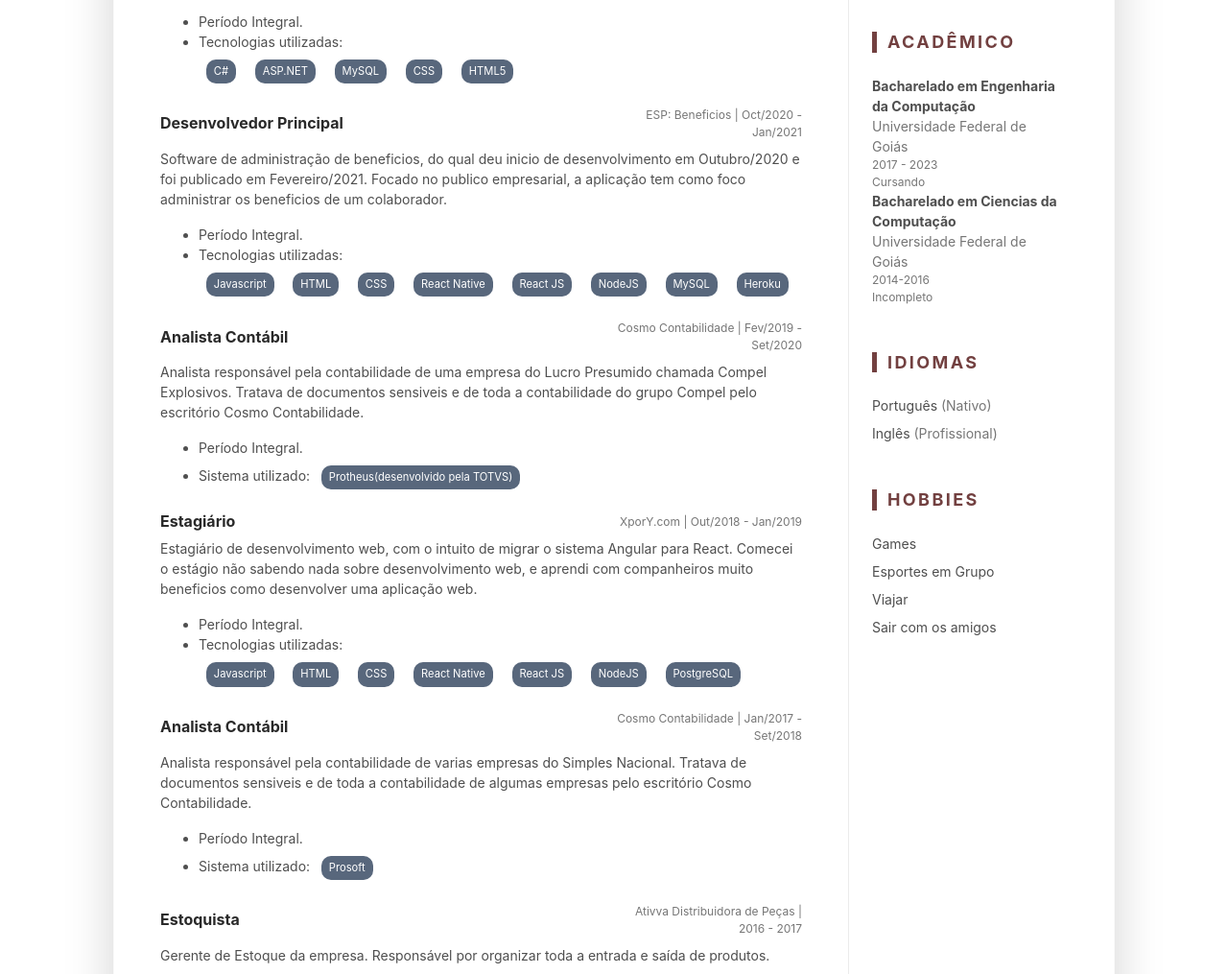
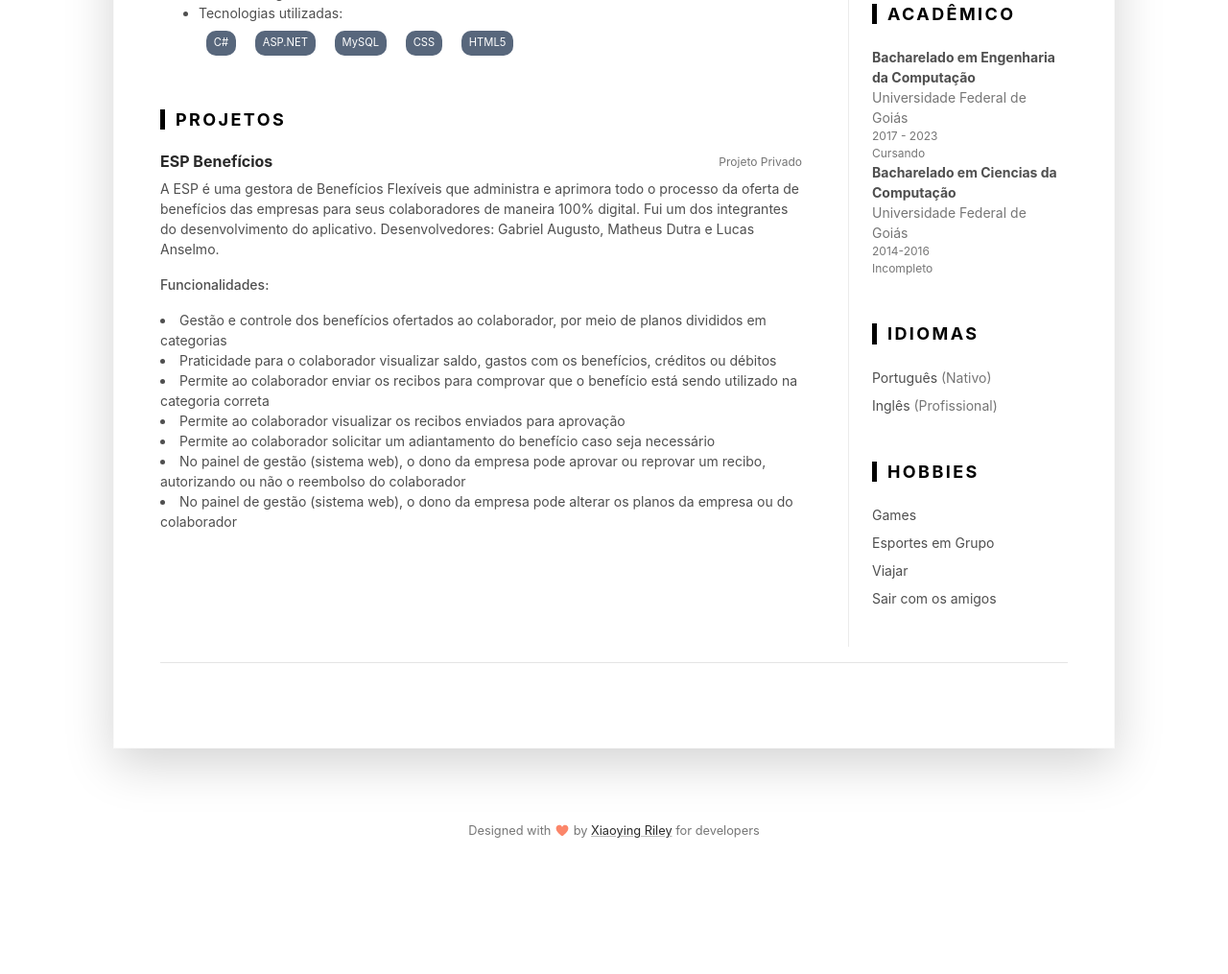
Before and after one commit to madutra/madutra.github.io, a plain HTML site: page index.html in a window 1280 px wide. Shown: the part 1045-2060 px from the top of the page at 96% size. After the commit the page ends 1945 px from the top, so only its background shows below. Drawn offline with Linux system fonts and the light colour scheme.

Commit message:
fix: update primary color to black and replace resume profile image

```diff
--- a/index.html
+++ b/index.html
@@ -1,6 +1,5 @@
 <!DOCTYPE html>
 <html lang="en">
-
 	<head>
 		<title>Currículo Matheus Andrade</title>
 
@@ -13,7 +12,10 @@
 		<link rel="shortcut icon" href="favicon.ico" />
 
 		<!-- Google Fonts -->
-	<link href="https://fonts.googleapis.com/css?family=Roboto:300,400,500,700,900" rel="stylesheet" />
+		<link
+			href="https://fonts.googleapis.com/css?family=Roboto:300,400,500,700,900"
+			rel="stylesheet"
+		/>
 
 		<!-- FontAwesome JS-->
 		<script defer src="assets/fontawesome/js/all.min.js"></script>
@@ -25,31 +27,50 @@
 	<body>
 		<div class="main-wrapper">
 			<div class="container px-3 px-lg-5">
-			<article class="resume-wrapper mx-auto theme-bg-light p-5 mb-5 my-5 shadow-lg">
+				<article
+					class="resume-wrapper mx-auto theme-bg-light p-5 mb-5 my-5 shadow-lg"
+				>
 					<div class="resume-header">
 						<div class="row align-items-center">
 							<div class="resume-title col-12 col-md-6 col-lg-8 col-xl-9">
-							<h2 class="resume-name mb-0 text-uppercase">Matheus Andrade</h2>
-							<div class="resume-tagline mb-3 mb-md-0">
-								Desenvolvedor Pleno
-							</div>
+								<img
+									class="resume-profile-image mb-3 mb-md-0 mr-md-5 ml-md-0 rounded mx-auto"
+									src="assets/images/resume-profile.png"
+									alt="image"
+								/>
+								<h3 class="resume-name mb-0 text-uppercase">Matheus Dutra</h3>
+								<div class="resume-tagline mb-3 mb-md-0">Desenvolvedor Pleno</div>
 							</div>
 							<!--//resume-title-->
 							<div class="resume-contact col-12 col-md-6 col-lg-4 col-xl-3">
 								<ul class="list-unstyled mb-0">
 									<li class="mb-2">
-									<i class="fas fa-phone-square fa-fw fa-lg mr-2"></i><a class="resume-link" href="https://api.whatsapp.com/send?phone=5562982287372&text=Ol%C3%A1%2C%20Matheus%2C%20vim%20pelo%20curr%C3%ADculo!">(62) 98228-7372</a>
+										<i class="fas fa-phone-square fa-fw fa-lg mr-2"></i
+										><a
+											class="resume-link"
+											href="https://api.whatsapp.com/send?phone=5562982287372&text=Ol%C3%A1%2C%20Matheus%2C%20vim%20pelo%20curr%C3%ADculo!"
+											>(62) 98228-7372</a
+										>
 									</li>
 									<li class="mb-2">
-									<i class="fas fa-envelope-square fa-fw fa-lg mr-2"></i><a class="resume-link"
-										href="mailto:matheus.addutra@gmail.com">matheus.addutra@gmail.com</a>
+										<i class="fas fa-envelope-square fa-fw fa-lg mr-2"></i
+										><a class="resume-link" href="mailto:matheus.addutra@gmail.com"
+											>matheus.addutra@gmail.com</a
+										>
 									</li>
 									<li class="mb-2">
-									<i class="fab fa-linkedin fa-fw fa-lg mr-2"></i><a class="resume-link" href="https://www.linkedin.com/in/matheus-andrade-dutra/">Perfil linkedin </a>
+										<i class="fab fa-linkedin fa-fw fa-lg mr-2"></i
+										><a
+											class="resume-link"
+											href="https://www.linkedin.com/in/matheus-andrade-dutra/"
+											>Perfil linkedin
+										</a>
 									</li>
 									<li class="mb-2">
-									<i class="fab fa-github-square fa-fw fa-lg mr-2"></i><a class="resume-link"
-									href="https://github.com/madutra">https://github.com/madutra</a>
+										<i class="fab fa-github-square fa-fw fa-lg mr-2"></i
+										><a class="resume-link" href="https://github.com/madutra"
+											>https://github.com/madutra</a
+										>
 									</li>
 									<li class="mb-0">
 										<i class="fas fa-map-marker-alt fa-fw fa-lg mr-2"></i>Goiânia
@@ -64,23 +85,17 @@
 					<hr />
 					<div class="resume-intro py-3">
 						<div class="media flex-column flex-md-row align-items-center">
-						<img class="resume-profile-image mb-3 mb-md-0 mr-md-5 ml-md-0 rounded mx-auto"
-							src="assets/images/resume-profile.png" alt="image" />
 							<div class="media-body text-left">
 								<p class="mb-0">
-								Estudante de Engenharia da Computação desde 2017, na Universidade Federal de Goiás.
-								<br></br>
-								Estou no último período do curso, trabalhando desde o primeiro período da faculdade, sempre
-								tentei conciliar os dois sem um atrapalhar o outro. Iniciei no meio acadêmico em Ciencias
-								da Computação, na UFG, porêm no 4º período tive que realizar a mudança de curso para Engenharia da
-								Computação.
-								<br></br>
-								Sempre buscando melhorar minhas práticas no mercado de trabalho, busco absorver a maior quantidade de
-								conhecimento possível aonde estou. Trabalhei como estoquista, analista contábil, estagiário em
-								Desenvolvimento Web,
-								e tive o prazer de ser o desenvolvedor principal de um projeto Web, do qual desenvolvi a aplicação ESP
-								Benefícios. Pude contribuir para a Globaltec nos projetos da área de desenvolvimento contábil e agora
-								estou trilhando o caminho junto a Pivot.
+									Engenheiro de Computação formado pela Universidade Federal de Goiás
+									(UFG) em 2024, com sólida experiência em desenvolvimento full stack.
+									Atualmente, atuo como desenvolvedor pleno, combinando conhecimento em
+									tecnologias backend e frontend para criar soluções eficientes e
+									escaláveis. Durante minha trajetória, trabalhei enquanto cursava a
+									graduação, o que me proporcionou uma visão prática e aprofundada do
+									mercado de tecnologia. Meu foco está em desenvolver aplicações
+									robustas, otimizadas e seguras, sempre buscando aprimorar minhas
+									habilidades e acompanhar as melhores práticas da indústria.
 								</p>
 							</div>
 							<!--//media-body-->
@@ -93,32 +108,35 @@
 							<div class="resume-main col-12 col-lg-8 col-xl-9 pr-0 pr-lg-5">
 								<section class="work-section py-3">
 									<h3 class="text-uppercase resume-section-heading mb-4">
-									Experiências de trabalho
+										Experiências Profissional
 									</h3>
 									<div class="item mb-3">
 										<div class="item-heading row align-items-center mb-2">
 											<h4 class="item-title col-12 col-md-6 col-lg-8 mb-2 mb-md-0">
 												Desenvolvedor Pleno FrontEnd/BackEnd
 											</h4>
-										<div class="item-meta col-12 col-md-6 col-lg-4 text-muted text-left text-md-right">
+											<div
+												class="item-meta col-12 col-md-6 col-lg-4 text-muted text-left text-md-right"
+											>
 												Pivot Máquinas agrícolas e Sistemas de irrigação | Setembro/2023
 											</div>
 										</div>
 										<div class="item-content">
 											<p>
-											Projetar, desenvolver, implantar e manter sistemas de informação
-											e aplicações, aplicando critérios ergonômicos de navegação e
-											codificação de programas, com expertise em linguagens como
-											Laravel (no back-end) e React (no front-end). Meu objetivo
-											é atender aos padrões de qualidade estabelecidos, garantindo
-											benefícios tangíveis. Além disso, priorizo a racionalização
-											e automação de processos e rotinas de trabalho em todos os
-											departamentos da instituição, contribuindo para a eficiência
-											operacional e o sucesso contínuo da organização.
+												Projetar, desenvolver, implantar e manter sistemas de informação e
+												aplicações, aplicando critérios ergonômicos de navegação e
+												codificação de programas, com expertise em linguagens como Laravel
+												(no back-end) e React (no front-end). Meu objetivo é atender aos
+												padrões de qualidade estabelecidos, garantindo benefícios tangíveis.
+												Além disso, priorizo a racionalização e automação de processos e
+												rotinas de trabalho em todos os departamentos da instituição,
+												contribuindo para a eficiência operacional e o sucesso contínuo da
+												organização.
 											</p>
 											<ul class="resume-list">
 												<li>Período Integral.</li>
-											<li>Tecnologias utilizadas:
+												<li>
+													Tecnologias utilizadas:
 													<div>
 														<p class="resume-list-component">Laravel</p>
 														<p class="resume-list-component">PHP</p>
@@ -137,22 +155,25 @@
 											<h4 class="item-title col-12 col-md-6 col-lg-8 mb-2 mb-md-0">
 												Programador de Sistemas de Informação
 											</h4>
-										<div class="item-meta col-12 col-md-6 col-lg-4 text-muted text-left text-md-right">
+											<div
+												class="item-meta col-12 col-md-6 col-lg-4 text-muted text-left text-md-right"
+											>
 												Globaltec S/A | Fev/2021 - Setembro/2023
 											</div>
 										</div>
 										<div class="item-content">
 											<p>
-											Projetar, desenvolver, implantar e manter sistemas de
-											informação e aplicações, critérios ergonômicos de
-											navegação, codificação de programas, visando atender aos
-											objetivos estabelecidos quanto a qualidade e benefícios,
-											bem como racionalizar e/ou automatizar processos e rotinas
-											de trabalho de todos os Departamentos da Instituição.
+												Projetar, desenvolver, implantar e manter sistemas de informação e
+												aplicações, critérios ergonômicos de navegação, codificação de
+												programas, visando atender aos objetivos estabelecidos quanto a
+												qualidade e benefícios, bem como racionalizar e/ou automatizar
+												processos e rotinas de trabalho de todos os Departamentos da
+												Instituição.
 											</p>
 											<ul class="resume-list">
 												<li>Período Integral.</li>
-											<li>Tecnologias utilizadas:
+												<li>
+													Tecnologias utilizadas:
 													<div>
 														<p class="resume-list-component">C#</p>
 														<p class="resume-list-component">ASP.NET</p>
@@ -165,175 +186,60 @@
 										</div>
 									</div>
 									<!--//item-->
-								<div class="item mb-3">
-									<div class="item-heading row align-items-center mb-2">
-										<h4 class="item-title col-12 col-md-6 col-lg-8 mb-2 mb-md-0">
-											Desenvolvedor Principal
-										</h4>
-										<div class="item-meta col-12 col-md-6 col-lg-4 text-muted text-left text-md-right">
-											ESP: Beneficios | Oct/2020 - Jan/2021
-										</div>
-									</div>
-									<div class="item-content">
-										<p>
-											Software de administração de beneficios, do qual deu inicio de desenvolvimento em Outubro/2020 e
-											foi publicado em Fevereiro/2021. Focado no publico empresarial, a aplicação tem como foco
-											administrar
-											os beneficios de um colaborador.
-										</p>
-										<ul class="resume-list">
-											<li>Período Integral.</li>
-											<li>Tecnologias utilizadas:
-												<div>
-													<p class="resume-list-component">Javascript</p>
-													<p class="resume-list-component">HTML</p>
-													<p class="resume-list-component">CSS</p>
-													<p class="resume-list-component">React Native</p>
-													<p class="resume-list-component">React JS</p>
-													<p class="resume-list-component">NodeJS</p>
-													<p class="resume-list-component">MySQL</p>
-													<p class="resume-list-component">Heroku</p>
-												</div>
-											</li>
-										</ul>
-									</div>
-								</div>
-								<!--//item-->
-								<div class="item mb-3">
-									<div class="item-heading row align-items-center mb-2">
-										<h4 class="item-title col-12 col-md-6 col-lg-8 mb-2 mb-md-0">
-											Analista Contábil
-										</h4>
-										<div class="item-meta col-12 col-md-6 col-lg-4 text-muted text-left text-md-right">
-											Cosmo Contabilidade | Fev/2019 - Set/2020
-										</div>
-									</div>
-									<div class="item-content">
-										<p>
-											Analista responsável pela contabilidade de uma empresa do Lucro Presumido chamada
-											Compel Explosivos. Tratava de documentos sensiveis e de toda a contabilidade do grupo Compel pelo
-											escritório Cosmo Contabilidade.
-										</p>
-										<ul class="resume-list">
-											<li>Período Integral.</li>
-											<li>Sistema utilizado:
-												<p class="resume-list-component">
-													Protheus(desenvolvido pela TOTVS)
-												</p>
-											</li>
-										</ul>
-									</div>
-								</div>
-								<!--//item-->
-								<div class="item mb-3">
-									<div class="item-heading row align-items-center mb-2">
-										<h4 class="item-title col-12 col-md-6 col-lg-8 mb-2 mb-md-0">
-											Estagiário
-										</h4>
-										<div class="item-meta col-12 col-md-6 col-lg-4 text-muted text-left text-md-right">
-											XporY.com | Out/2018 - Jan/2019
-										</div>
-									</div>
-									<div class="item-content">
-										<p>
-											Estagiário de desenvolvimento web, com o intuito de migrar o sistema Angular para React.
-											Comecei o estágio não sabendo nada sobre desenvolvimento web, e aprendi com companheiros muito
-											beneficios
-											como desenvolver uma aplicação web.
-										</p>
-										<ul class="resume-list">
-											<li>Período Integral.</li>
-											<li>Tecnologias utilizadas:
-												<div>
-													<p class="resume-list-component">Javascript</p>
-													<p class="resume-list-component">HTML</p>
-													<p class="resume-list-component">CSS</p>
-													<p class="resume-list-component">React Native</p>
-													<p class="resume-list-component">React JS</p>
-													<p class="resume-list-component">NodeJS</p>
-													<p class="resume-list-component">PostgreSQL</p>
-												</div>
-											</li>
-										</ul>
-									</div>
-								</div>
-								<!--//item-->
-								<div class="item mb-3">
-									<div class="item-heading row align-items-center mb-2">
-										<h4 class="item-title col-12 col-md-6 col-lg-8 mb-2 mb-md-0">
-											Analista Contábil
-										</h4>
-										<div class="item-meta col-12 col-md-6 col-lg-4 text-muted text-left text-md-right">
-											Cosmo Contabilidade | Jan/2017 - Set/2018
-										</div>
-									</div>
-									<div class="item-content">
-										<p>
-											Analista responsável pela contabilidade de varias empresas
-											do Simples Nacional. Tratava de documentos sensiveis e de
-											toda a contabilidade de algumas empresas pelo escritório
-											Cosmo Contabilidade.
-										</p>
-										<ul class="resume-list">
-											<li>Período Integral.</li>
-											<li>Sistema utilizado:
-												<p class="resume-list-component">
-													Prosoft
-												</p>
-											</li>
-										</ul>
-									</div>
-								</div>
-								<!--//item-->
-								<div class="item">
-									<div class="item-heading row align-items-center mb-2">
-										<h4 class="item-title col-12 col-md-6 col-lg-8 mb-2 mb-md-0">
-											Estoquista
-										</h4>
-										<div class="item-meta col-12 col-md-6 col-lg-4 text-muted text-left text-md-right">
-											Ativva Distribuidora de Peças | 2016 - 2017
-										</div>
-									</div>
-									<div class="item-content">
-										<p>
-											Gerente de Estoque da empresa. Responsável por organizar toda a entrada e saída de produtos.
-										</p>
-									</div>
-								</div>
 								</section>
 								<!--//work-section-->
 
 								<section class="project-section py-3">
-								<h3 class="text-uppercase resume-section-heading mb-4">
-									Projetos
-								</h3>
+									<h3 class="text-uppercase resume-section-heading mb-4">Projetos</h3>
 									<div class="item">
 										<div class="item-heading row align-items-center mb-2">
 											<h4 class="item-title col-12 col-md-6 col-lg-8 mb-2 mb-md-0">
 												ESP Benefícios
 											</h4>
-										<div class="item-meta col-12 col-md-6 col-lg-4 text-muted text-left text-md-right">
+											<div
+												class="item-meta col-12 col-md-6 col-lg-4 text-muted text-left text-md-right"
+											>
 												Projeto Privado
 											</div>
 										</div>
 										<div class="item-content">
 											<p>
-											A ESP é uma gestora de Benefícios Flexíveis que administra e aprimora todo o processo da oferta de
-											benefícios das empresas para seus colaboradores de maneira 100% digital. Fui um dos integrantes do
-											desenvolvimento do aplicativo. Desenvolvedores: Gabriel Augusto, Matheus Dutra e Lucas Anselmo.
+												A ESP é uma gestora de Benefícios Flexíveis que administra e
+												aprimora todo o processo da oferta de benefícios das empresas para
+												seus colaboradores de maneira 100% digital. Fui um dos integrantes
+												do desenvolvimento do aplicativo. Desenvolvedores: Gabriel Augusto,
+												Matheus Dutra e Lucas Anselmo.
 											</p>
 											<div class="item-content" style="font-weight: 500">
-											<p>
-												Funcionalidades:
-											</p>
+												<p>Funcionalidades:</p>
 											</div>
-										<li>Gestão e controle dos benefícios ofertados ao colaborador, por meio de planos divididos em categorias</li>
-										<li>Praticidade para o colaborador visualizar saldo, gastos com os benefícios, créditos ou débitos</li>
-										<li>Permite ao colaborador enviar os recibos para comprovar que o benefício está sendo utilizado na categoria correta</li>
-										<li>Permite ao colaborador visualizar os recibos enviados para aprovação</li>
-										<li>Permite ao colaborador solicitar um adiantamento do benefício caso seja necessário</li>
-										<li>No painel de gestão (sistema web), o dono da empresa pode aprovar ou reprovar um recibo, autorizando ou não o reembolso do colaborador</li>
-										<li>No painel de gestão (sistema web), o dono da empresa pode alterar os planos da empresa ou do colaborador</li>
+											<li>
+												Gestão e controle dos benefícios ofertados ao colaborador, por meio
+												de planos divididos em categorias
+											</li>
+											<li>
+												Praticidade para o colaborador visualizar saldo, gastos com os
+												benefícios, créditos ou débitos
+											</li>
+											<li>
+												Permite ao colaborador enviar os recibos para comprovar que o
+												benefício está sendo utilizado na categoria correta
+											</li>
+											<li>
+												Permite ao colaborador visualizar os recibos enviados para aprovação
+											</li>
+											<li>
+												Permite ao colaborador solicitar um adiantamento do benefício caso
+												seja necessário
+											</li>
+											<li>
+												No painel de gestão (sistema web), o dono da empresa pode aprovar ou
+												reprovar um recibo, autorizando ou não o reembolso do colaborador
+											</li>
+											<li>
+												No painel de gestão (sistema web), o dono da empresa pode alterar os
+												planos da empresa ou do colaborador
+											</li>
 										</div>
 									</div>
 
@@ -344,9 +250,7 @@
 							<!--//resume-main-->
 							<aside class="resume-aside col-12 col-lg-4 col-xl-3 px-lg-4 pb-lg-4">
 								<section class="skills-section py-3">
-								<h3 class="text-uppercase resume-section-heading mb-4">
-									Habilidades
-								</h3>
+									<h3 class="text-uppercase resume-section-heading mb-4">Habilidades</h3>
 									<div class="item">
 										<h4 class="item-title">Tecnologias</h4>
 										<ul class="list-unstyled resume-skills-list">
@@ -373,9 +277,7 @@
 								</section>
 								<!--//skills-section-->
 								<section class="education-section py-3">
-								<h3 class="text-uppercase resume-section-heading mb-4">
-									Acadêmico
-								</h3>
+									<h3 class="text-uppercase resume-section-heading mb-4">Acadêmico</h3>
 									<ul class="list-unstyled resume-education-list">
 										<li>
 											<div class="resume-degree font-weight-bold">
@@ -384,12 +286,8 @@
 											<div class="resume-degree-org text-muted">
 												Universidade Federal de Goiás
 											</div>
-										<div class="resume-degree-time text-muted">
-											2017 - 2023
-										</div>
-										<div class="resume-degree-time text-muted">
-											Cursando
-										</div>
+											<div class="resume-degree-time text-muted">2017 - 2023</div>
+											<div class="resume-degree-time text-muted">Cursando</div>
 										</li>
 										<li class="mb-3">
 											<div class="resume-degree font-weight-bold">
@@ -398,34 +296,24 @@
 											<div class="resume-degree-org text-muted">
 												Universidade Federal de Goiás
 											</div>
-										<div class="resume-degree-time text-muted">
-											2014-2016
-										</div>
-										<div class="resume-degree-time text-muted">
-											Incompleto
-										</div>
+											<div class="resume-degree-time text-muted">2014-2016</div>
+											<div class="resume-degree-time text-muted">Incompleto</div>
 										</li>
 									</ul>
 								</section>
 								<!--//education-section-->
 								<section class="skills-section py-3">
-								<h3 class="text-uppercase resume-section-heading mb-4">
-									Idiomas
-								</h3>
+									<h3 class="text-uppercase resume-section-heading mb-4">Idiomas</h3>
 									<ul class="list-unstyled resume-lang-list">
 										<li class="mb-2">
 											Português <span class="text-muted">(Nativo)</span>
 										</li>
-									<li>
-										Inglês <span class="text-muted">(Profissional)</span>
-									</li>
+										<li>Inglês <span class="text-muted">(Profissional)</span></li>
 									</ul>
 								</section>
 								<!--//certificates-section-->
 								<section class="skills-section py-3">
-								<h3 class="text-uppercase resume-section-heading mb-4">
-									Hobbies
-								</h3>
+									<h3 class="text-uppercase resume-section-heading mb-4">Hobbies</h3>
 									<ul class="list-unstyled resume-interests-list mb-0">
 										<li class="mb-2">Games</li>
 										<li class="mb-2">Esportes em Grupo</li>
@@ -442,7 +330,9 @@
 					<!--//resume-body-->
 					<hr />
 					<div class="resume-footer text-center">
-					<ul class="resume-social-list list-inline mx-auto mb-0 d-inline-block text-muted">
+						<ul
+							class="resume-social-list list-inline mx-auto mb-0 d-inline-block text-muted"
+						>
 							<!-- <li class="list-inline-item mb-lg-0 mr-3">
 							<a class="resume-link" href="#"><i class="fab fa-github-square fa-2x mr-2"
 									data-fa-transform="down-4"></i><span
@@ -461,12 +351,15 @@
 
 			<footer class="footer text-center py-4">
 				<!--/* This template is free as long as you keep the footer attribution link. If you'd like to use the template without the attribution link, you can buy the commercial license via our website: themes.3rdwavemedia.com Thank you for your support. :) */-->
-			<small class="copyright text-muted">Designed with <i class="fas fa-heart"></i> by
-				<a class="theme-link" href="http://themes.3rdwavemedia.com" target="_blank">Xiaoying Riley</a>
-				for developers</small>
+				<small class="copyright text-muted"
+					>Designed with <i class="fas fa-heart"></i> by
+					<a class="theme-link" href="http://themes.3rdwavemedia.com" target="_blank"
+						>Xiaoying Riley</a
+					>
+					for developers</small
+				>
 			</footer>
 		</div>
 		<!--//main-wrapper-->
 	</body>
-
 </html>
```
Also changed, not shown: assets/css/devresume.css, assets/images/resume-profile.png. Lines whose indentation alone changed are shown as unchanged.
